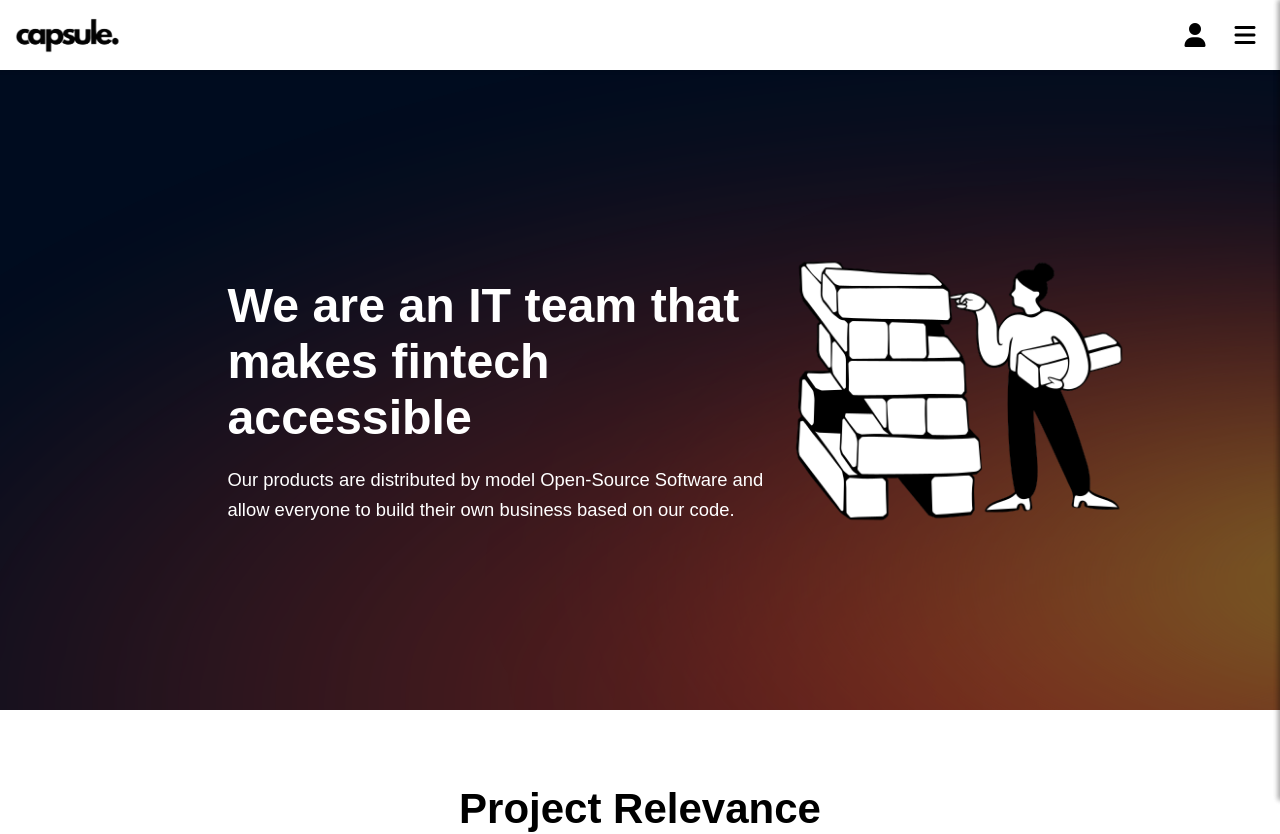
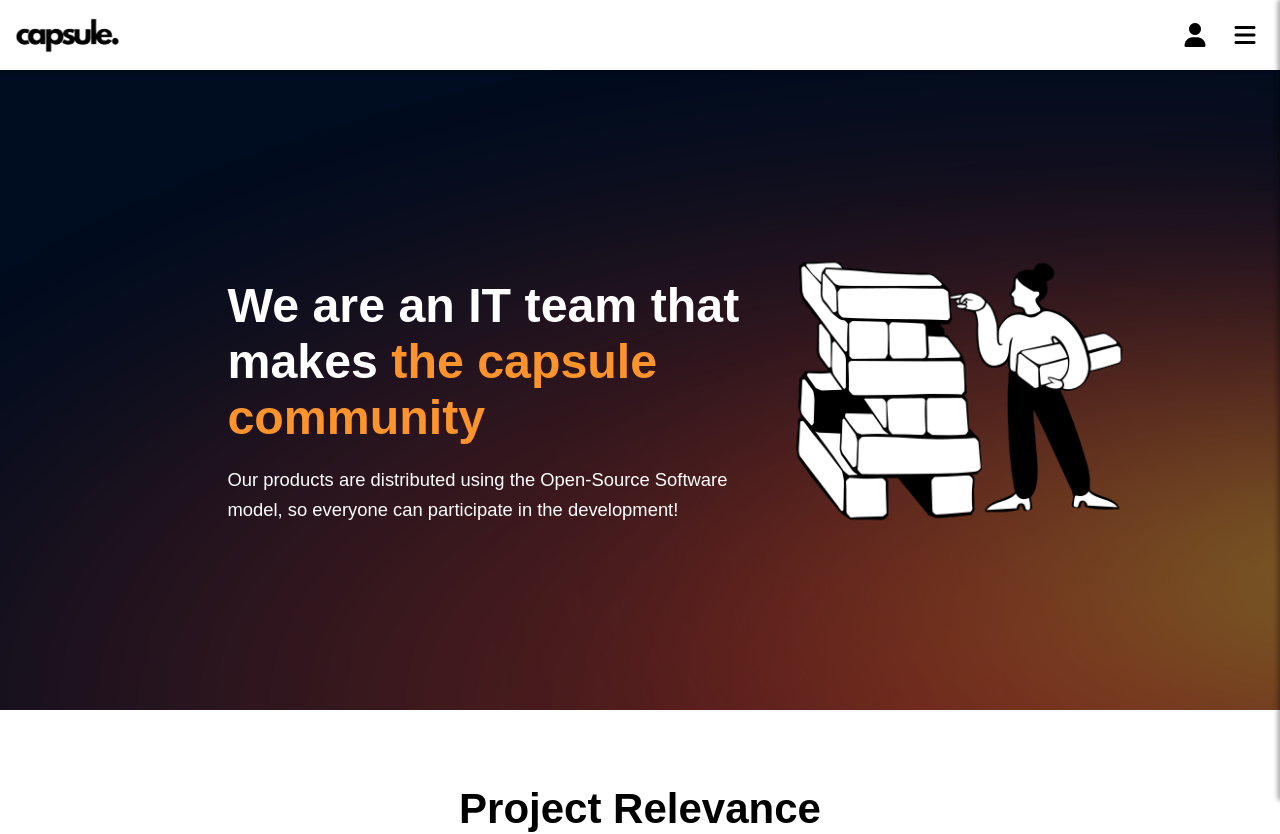
Before and after one commit to capsv/capsule-website, a React (Vite) app: page / in a window 1280 px wide. Shown: the top 834 px of the page. Built offline with nearby package versions, Linux system fonts and the light colour scheme; a web font is replaced by a local one.

Commit message:
refactor(HomePage): add text style

```diff
--- a/src/pages/home-page/HomePage.jsx
+++ b/src/pages/home-page/HomePage.jsx
@@ -9,17 +9,15 @@ function HomePage() {
 
     const content = {
         en: {
-            greeting: "We are an IT team\n" +
-                "that makes fintech\n" +
-                "accessible",
-            description: "Our products are distributed by model Open-Source Software and allow everyone to build their own business based on our code.",
+            greeting: <>We are an IT team that makes <span style={{color: 'rgb(253, 147, 43)'}}>the capsule community</span></>,
+            description: "Our products are distributed using the Open-Source Software model, so everyone can participate in the development!",
             relevance: "Project Relevance",
             relevanceDescriptionCardOne: "According to wordstat.yandex, the number of requests on the topic of anxiety from January 2018 to April 2024 increased from 61k to 260k requests per month (4 times)",
             relevanceDescriptionCardTwo: "According to wordstat.yandex, the number of requests on the topic fight against anxiety from January 2018 to April 2024 increased from 66 to 1146 requests per month (17 times)"
         },
         ru: {
-            greeting: "Привет 👋",
-            description: "🙋‍♀️ capsule - это не просто стартап, это IT-сообщество, где каждый участник - яркая, смелая и творческая личность. Здесь каждый может внести свой вклад в развитие идей и необязательно быть программистом. Станьте частью команды capsule, и вы не пожалеете об этом!",
+            greeting: <>Мы it-команда, образующая <span style={{color: 'rgb(253, 147, 43)'}}>сообщество capsule</span></>,
+                description: "Наши продукты распространяются по модели Open-Source Software, поэтому каждый может принять участие в разработке!",
             relevance: "Актуальность проекта",
             relevanceDescriptionCardOne: "Согласно wordstat.yandex количество запросов по теме тревожность с января 2018 по апрель 2024 выросла с 61к до 260к запросов в месяц (в 4 раза)",
             relevanceDescriptionCardTwo: "Согласно wordstat.yandex количество запросов по теме борьба с тревожностью с января 2018 по апрель 2024 выросла с 66 до 1146 запросов в месяц (в 17 раз)"
```
